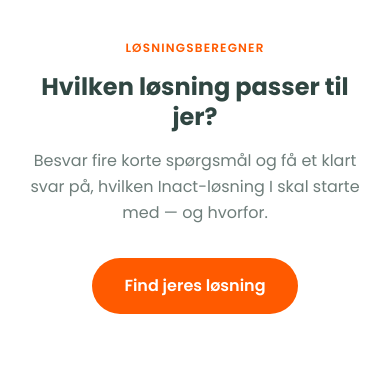
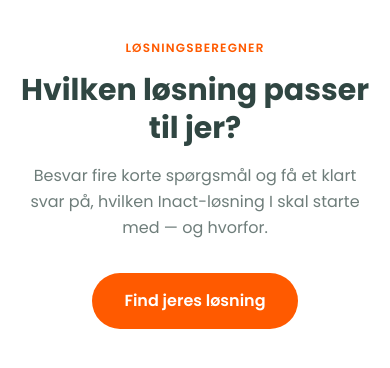
Before and after one commit to fr-max/quiz-losning, a Next.js app: page / in a window 390 px wide. Shown: the top 368 px of the page. Built offline with nearby package versions, Linux system fonts and the light colour scheme.

Commit message:
feat: increase intro heading size to text-5xl on sm screens
https://claude.ai/code/session_01Ybj9ZCJjKdHwMKGpgsdxaQ

```diff
--- a/src/components/Quiz.tsx
+++ b/src/components/Quiz.tsx
@@ -59,7 +59,7 @@ export default function Quiz() {
           <p className="text-xs sm:text-sm font-semibold tracking-widest uppercase text-[#ff5a00] mb-4">
             Løsningsberegner
           </p>
-          <h1 className="text-2xl sm:text-4xl lg:text-6xl font-bold leading-tight mb-4 sm:mb-6 text-[#304642] break-words">
+          <h1 className="text-3xl sm:text-5xl lg:text-6xl font-bold leading-tight mb-4 sm:mb-6 text-[#304642] break-words">
             Hvilken løsning passer til jer?
           </h1>
           <p className="text-base sm:text-lg text-[#304642]/70 mb-8 leading-relaxed max-w-xl mx-auto">
```
